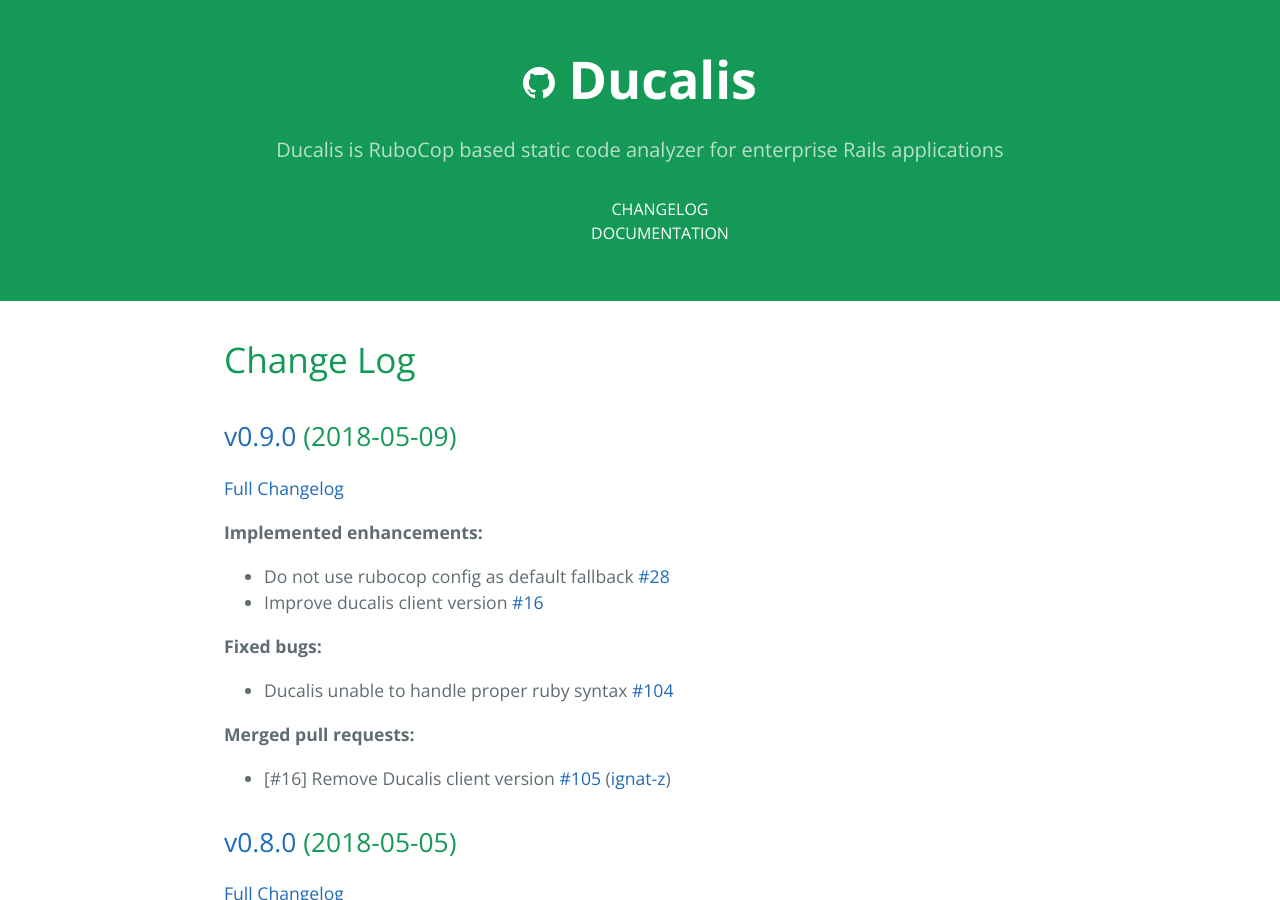
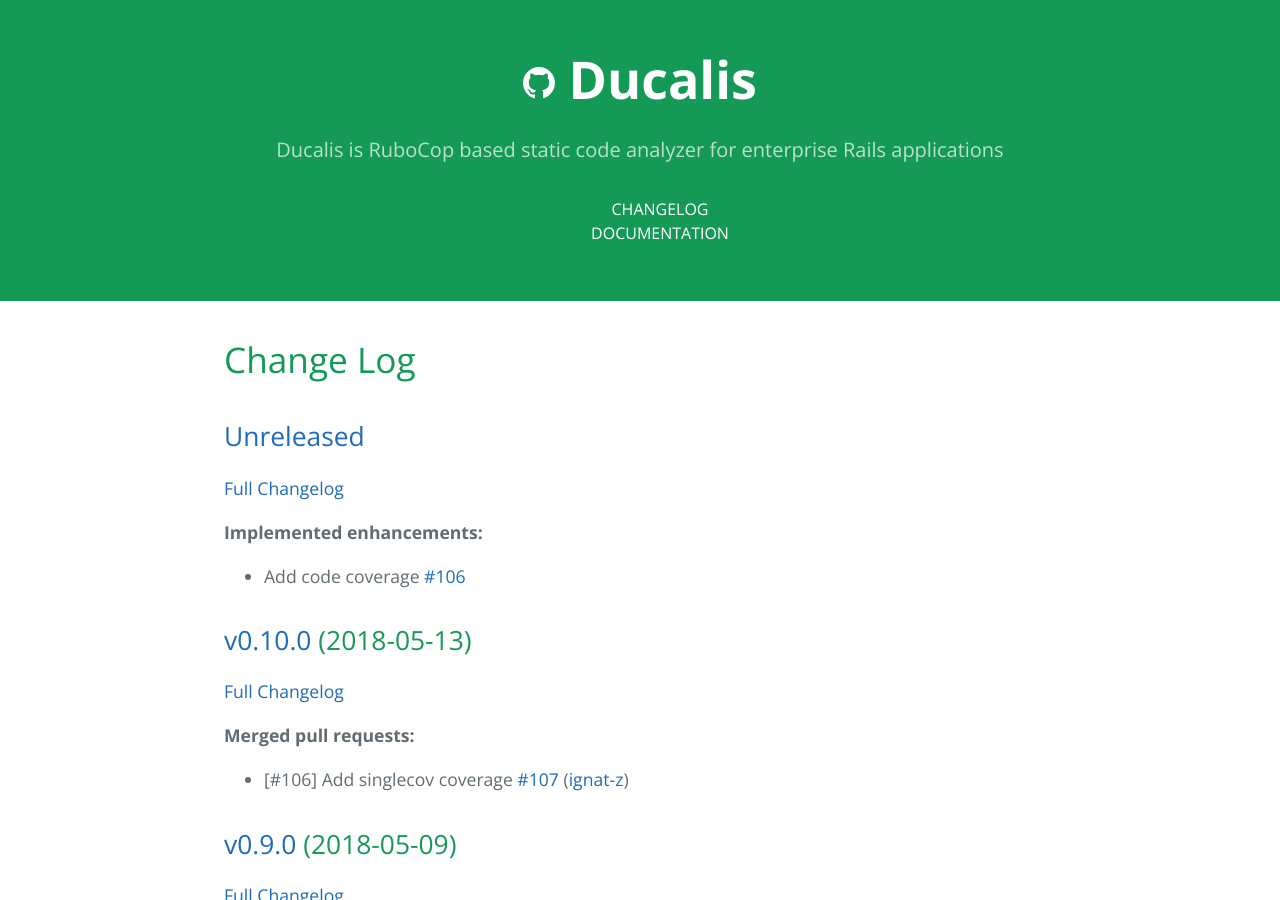
Before and after one commit to ducalis-rb/ducalis-rb.github.io, a Jekyll site: the page built from log.md, in a window 1280 px wide and 900 px high. Built offline with Jekyll 4.4.1, drawn with Linux system fonts in a browser that asks for light colours; our own code applies the rules of GitHub Pages for plain Markdown files.

```diff
--- a/log.md
+++ b/log.md
@@ -2,6 +2,21 @@
 layout: default
 ---
 # Change Log
+
+## [Unreleased](https://github.com/ignat-z/ducalis/tree/HEAD)
+
+[Full Changelog](https://github.com/ignat-z/ducalis/compare/v0.10.0...HEAD)
+
+**Implemented enhancements:**
+
+- Add code coverage [\#106](https://github.com/ignat-z/ducalis/issues/106)
+
+## [v0.10.0](https://github.com/ignat-z/ducalis/tree/v0.10.0) (2018-05-13)
+[Full Changelog](https://github.com/ignat-z/ducalis/compare/v0.9.0...v0.10.0)
+
+**Merged pull requests:**
+
+- \[\#106\] Add singlecov coverage  [\#107](https://github.com/ignat-z/ducalis/pull/107) ([ignat-z](https://github.com/ignat-z))
 
 ## [v0.9.0](https://github.com/ignat-z/ducalis/tree/v0.9.0) (2018-05-09)
 [Full Changelog](https://github.com/ignat-z/ducalis/compare/v0.8.0...v0.9.0)
```
Also changed, not shown: index.md (+1 -1 lines), Gemfile.lock.
